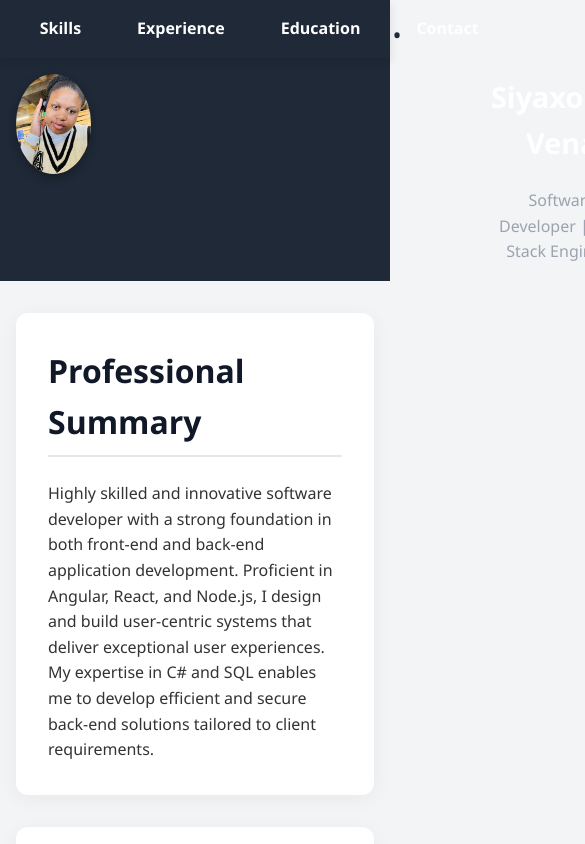
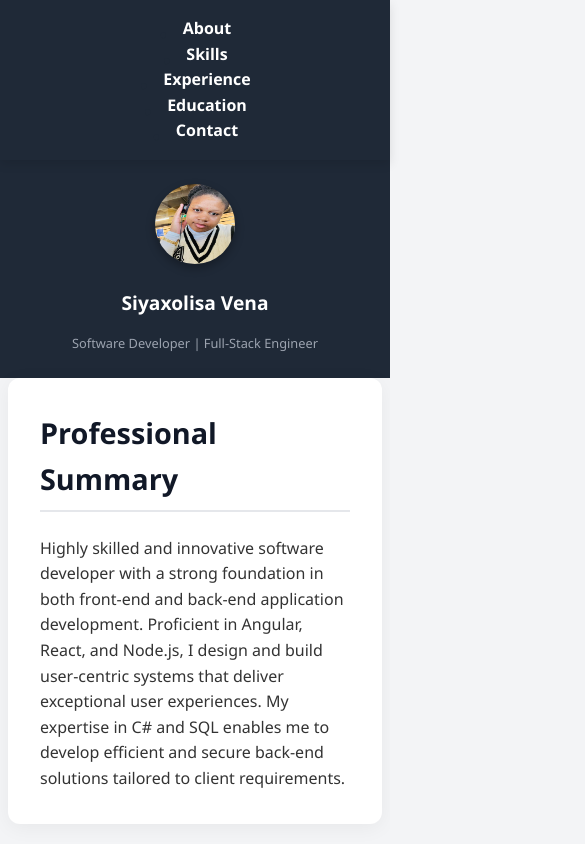
Before and after one commit to SiyaxolisVena/Portfolio-HTML-and-CSS-, a plain HTML site: page index.html in a window 390 px wide. Shown: the top 844 px of the page, 585 px wide, since content can reach past the window. Drawn offline with Linux system fonts and the light colour scheme.

Commit message:
Add responsive design feature

```diff
--- a/index.html
+++ b/index.html
@@ -41,7 +41,7 @@
 
         <section id="experience">
             <h2>Experience</h2>
-            <h3>Junior Software Developer - Hollard Insurance Company (2023 - Present)</h3>
+            <h3>Junior Software Developer - Hollard Insurance Company (2023 - 2024)</h3>
             <ul>
                 <li>Developed and maintained front-end applications using Angular and React, ensuring optimal user experience.</li>
                 <li>Collaborated with cross-functional teams to design and implement innovative features, improving application functionality.</li>
--- a/styles.css
+++ b/styles.css
@@ -1,4 +1,3 @@
-
 * {
     margin: 0;
     padding: 0;
@@ -11,6 +10,7 @@ body {
     color: #333;
     line-height: 1.6;
 }
+
 nav {
     background-color: #1f2937;
     padding: 1rem 0;
@@ -45,12 +45,20 @@ nav ul li a:hover {
 header {
     display: flex;
     flex-direction: row;
-    align-items: left;
-    padding: 1rem;
+    align-items: center;
+    justify-content: left;
+    text-align: center;
+    padding: 1.5rem;
     background-color: #1f2937;
     color: #fff;
-    text-align: center;
-    gap: 25rem;
+    gap: 30%;
+}
+
+.header-content {
+    display: flex;
+    flex-direction: column;
+    align-items: center;
+    gap: 0.5rem;
 }
 
 .profile-img {
@@ -73,16 +81,25 @@ header p {
     color: #9ca3af;
     margin-top: 0.1rem;
 }
-.header-content {
-    display: flex;
-    flex-direction: column;
-    align-items: center; /* Aligns text elements on the same line */
-    gap: 1rem; /* Adds space between h1 and paragraph */
+
+
+.container {
+    max-width: 100%;
+    padding: 1rem;
+    margin: 0 auto;
+    box-sizing: border-box;
 }
-.container {
-    max-width: 1000px;
-    margin: 2rem auto;
-    padding: 0 1rem;
+
+@media (max-width: 768px) {
+    .container {
+        padding: 0.5rem;
+    }
+}
+
+@media (max-width: 480px) {
+    .container {
+        padding: 0.25rem;
+    }
 }
 
 section {
@@ -138,6 +155,7 @@ a:hover {
     color: #2563eb;
     text-decoration: underline;
 }
+
 .contact-button {
     display: inline-block;
     background-color: #3b82f6;
@@ -153,3 +171,57 @@ a:hover {
 .contact-button:hover {
     background-color: #2563eb;
 }
+
+@media (max-width: 768px) {
+    nav ul {
+        flex-direction: column;
+        align-items: center;
+    }
+
+    header {
+        flex-direction: column;
+        align-items: center;
+        text-align: center;
+        gap: 1rem;
+    }
+
+    .profile-img {
+        width: 80px;
+        height: 80px;
+    }
+
+    header h1 {
+        font-size: 1.5rem;
+    }
+
+    header p {
+        font-size: 0.9rem;
+    }
+
+    .container {
+        padding: 0 0.5rem;
+    }
+
+    section h2 {
+        font-size: 1.8rem;
+    }
+
+    section ul li {
+        font-size: 0.9rem;
+    }
+}
+
+@media (max-width: 480px) {
+    header h1 {
+        font-size: 1.2rem;
+    }
+
+    header p {
+        font-size: 0.8rem;
+    }
+
+    .contact-button {
+        padding: 0.6rem 1rem;
+        font-size: 0.9rem;
+    }
+}
```
